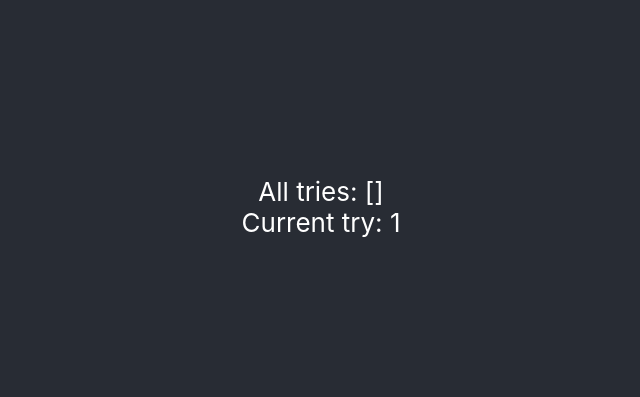
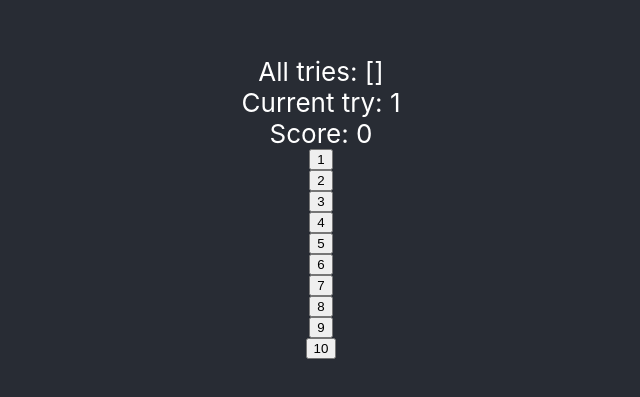
Before and after one commit to itsmikean/bowling-club, a React app: page / in a window 1280 px wide. Shown: the part 193-590 px from the top of the page, without its empty margins (319-959 px from the left). Built offline with nearby package versions, Linux system fonts and the light colour scheme.

Commit message:
updated UI to try bowling and get Score

```diff
--- a/src/App.js
+++ b/src/App.js
@@ -1,5 +1,7 @@
 import React, { Component } from 'react';
 import './App.css';
+
+const possiblePinsToRoll = [1,2,3,4,5,6,7,8,9,10];
 
 class App extends Component {
   constructor(props) {
@@ -51,9 +53,12 @@ class App extends Component {
   }
 
   score = () => {
+    const { currentTry } = this.state;
     let currentScore = 0;
     for (let currentIndex = 0; currentIndex < 10; currentIndex++) {
-      currentScore = currentScore + this.getScoreForFrame(currentIndex);
+      if(currentTry > currentIndex * 2) {
+        currentScore = currentScore + this.getScoreForFrame(currentIndex);
+      }
     }
     return currentScore;
   }
@@ -65,6 +70,16 @@ class App extends Component {
         <header className="App-header">
           All tries: {JSON.stringify(allTries)}<br />
           Current try: {currentTry + 1}<br />
+          Score: {this.score()}<br />
+          {possiblePinsToRoll.map(
+            (possiblePin) =>
+              <button
+                key={possiblePin}
+                onClick={() => this.roll(possiblePin)}
+            >
+              {possiblePin}
+            </button>
+          )}
         </header>
       </div>
     );
```
